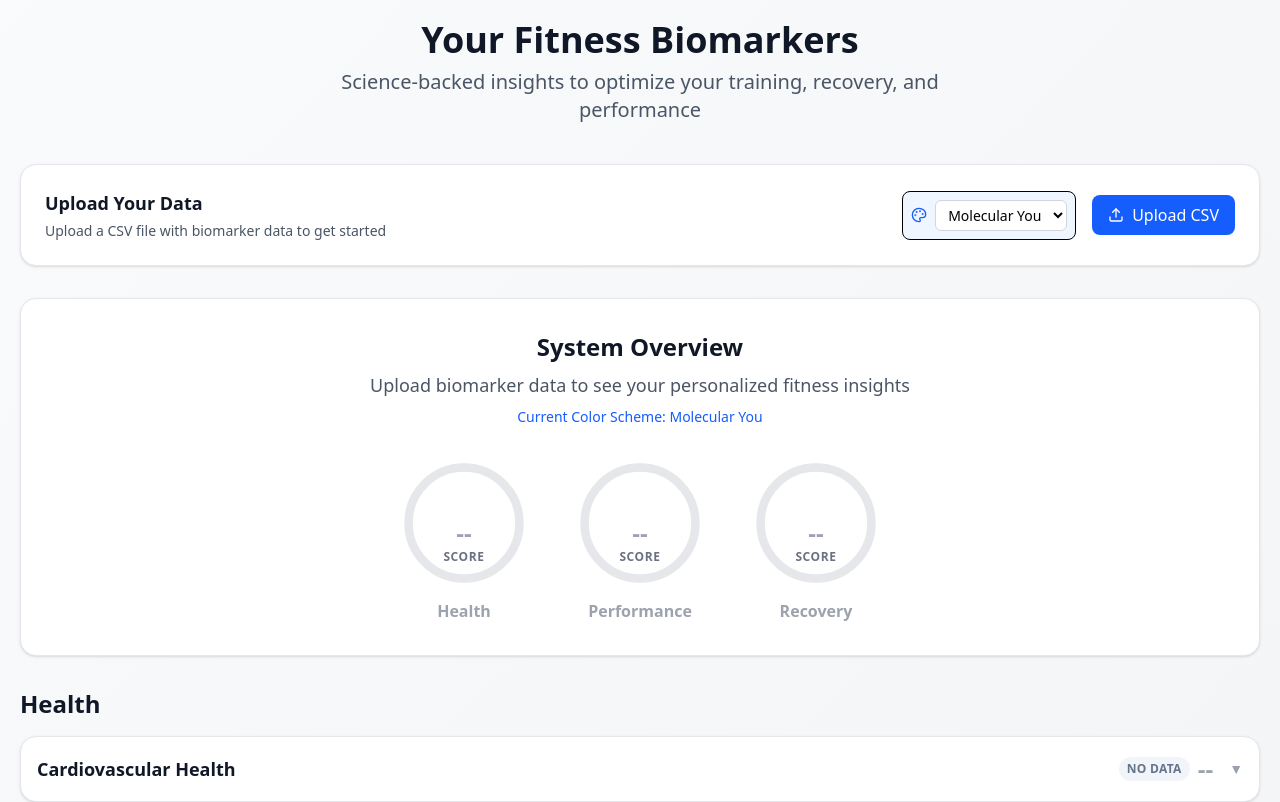
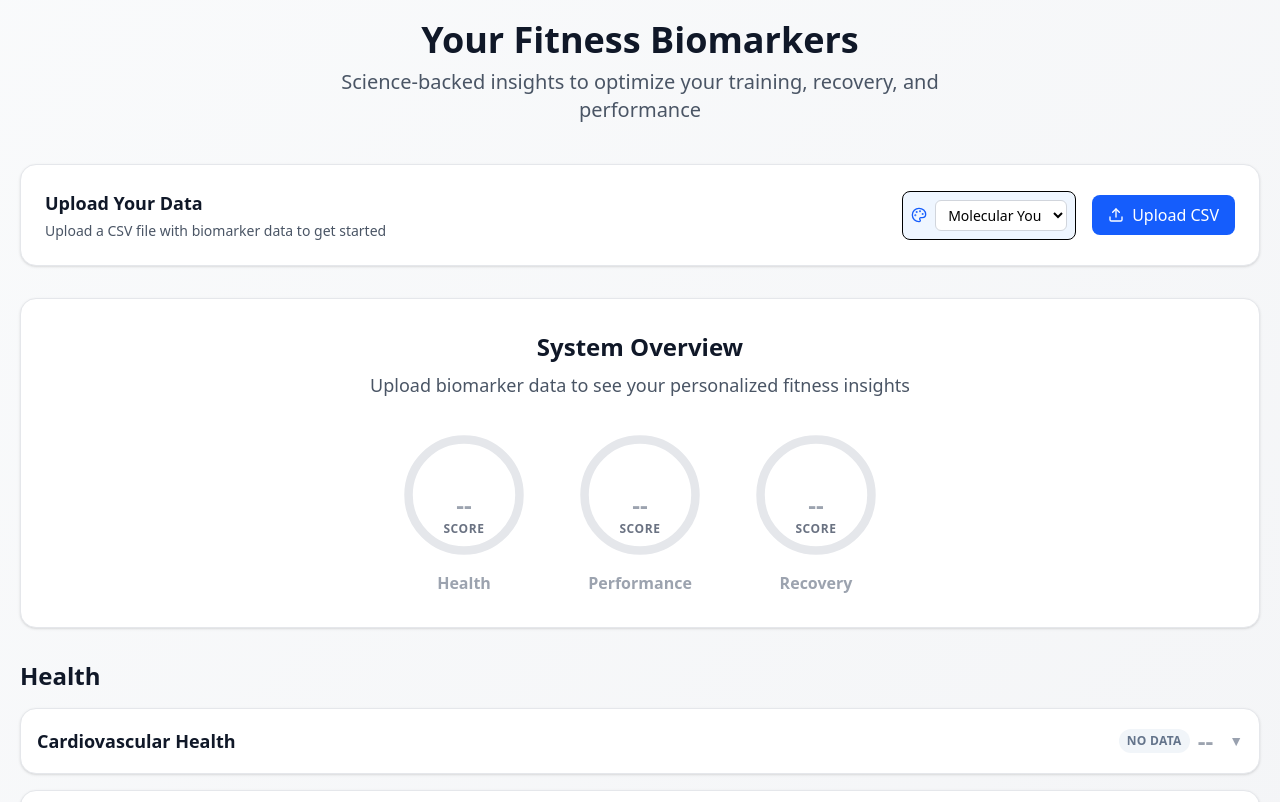
Before and after one commit to branlandry/fitness-classic, a React (Vite) app: page / in a window 1280 px wide. Shown: the top 802 px of the page. Built offline with nearby package versions, Linux system fonts and the light colour scheme.

Commit message:
Update: 2025-09-19 16:01:48

```diff
--- a/src/App.tsx
+++ b/src/App.tsx
@@ -879,9 +879,6 @@ export default function BiomarkerApp() {
             }`}>
               {getSummaryTagline()}
             </div>
-            <div className="mt-2 text-sm font-medium text-blue-600">
-              Current Color Scheme: {colorScheme === 'molecular-you' ? 'Molecular You' : 'Level Method'}
-            </div>
           </div>
 
           <div className="flex justify-center gap-12">
```
